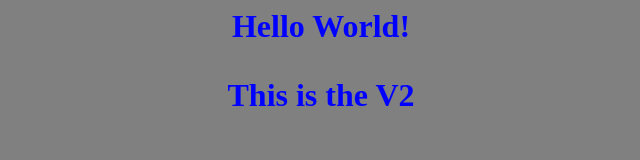
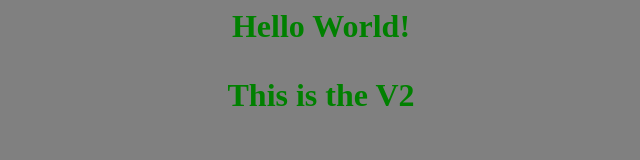
Before and after one commit to ozgurozturknet/hello-world, a plain HTML site: page index.html in a window 1280 px wide. Shown: the whole page, without its empty margins (319-959 px from the left). Drawn offline with Linux system fonts and the light colour scheme.

Commit message:
Update index.html

```diff
--- a/index.html
+++ b/index.html
@@ -2,7 +2,7 @@
 <body style="background-color:gray">
 
 <center>
-  <h1 style="color:blue">
+  <h1 style="color:green">
     Hello World!
   <p>
     This is the V2
```
